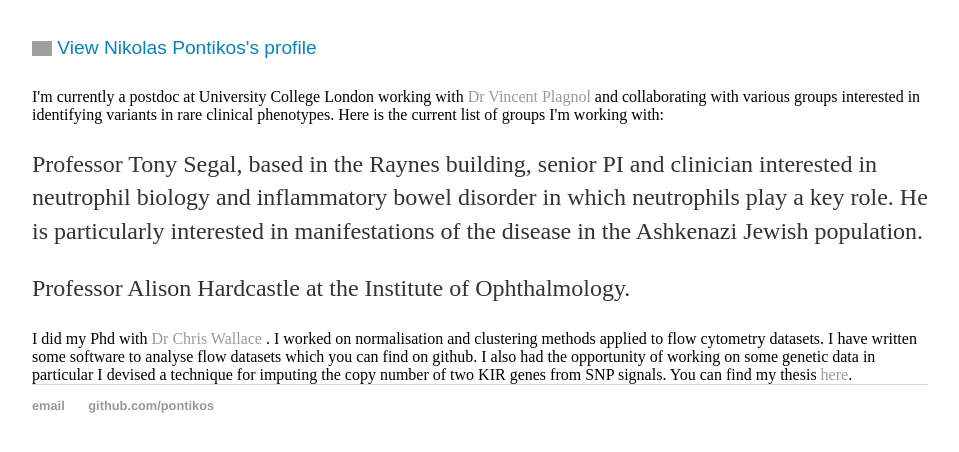
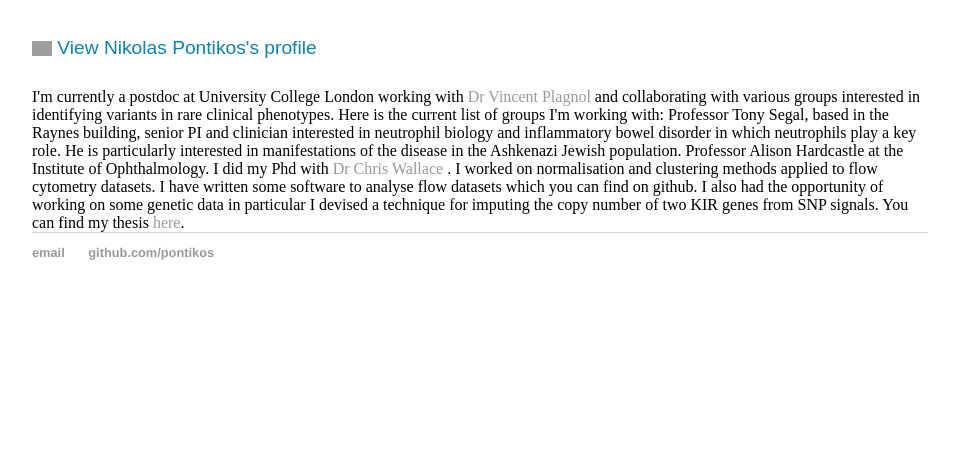
Before and after one commit to pontikos/pontikos.github.io, a Jekyll site: the page built from index.html, in a window 1280 px wide, cut to the strip 343-795 px from the top of the page. Shown: the whole strip, without its empty margins (160-1119 px from the left). Built offline with Jekyll 4.4.1, drawn with Linux system fonts in a browser that asks for light colours; grey boxes are pictures that could not be loaded.

Commit message:
Update index.html

```diff
--- a/index.html
+++ b/index.html
@@ -16,13 +16,13 @@ title: Nikolas Pontikos, Postdoc
 
 I'm currently a postdoc at University College London working with <a href='http://plagnol-lab.blogspot.co.uk/'>Dr Vincent Plagnol</a> and collaborating with various groups interested in identifying variants in rare clinical phenotypes.
 Here is the current list of groups I'm working with:
-<p>
+
 Professor Tony Segal, based in the Raynes building, senior PI and clinician interested in neutrophil biology and inflammatory bowel disorder in which neutrophils play a key role.
 He is particularly interested in manifestations of the disease in the Ashkenazi Jewish population.
-</p>
-<p>
+
+
 Professor Alison Hardcastle at the Institute of Ophthalmology.
-</p>
+
 I did my Phd with <a href='http://chr1swallace.github.io/'>Dr Chris Wallace </a>.
 I worked on normalisation and clustering methods applied to flow cytometry datasets.
 I have written some software to analyse flow datasets which you can find on github.
```
